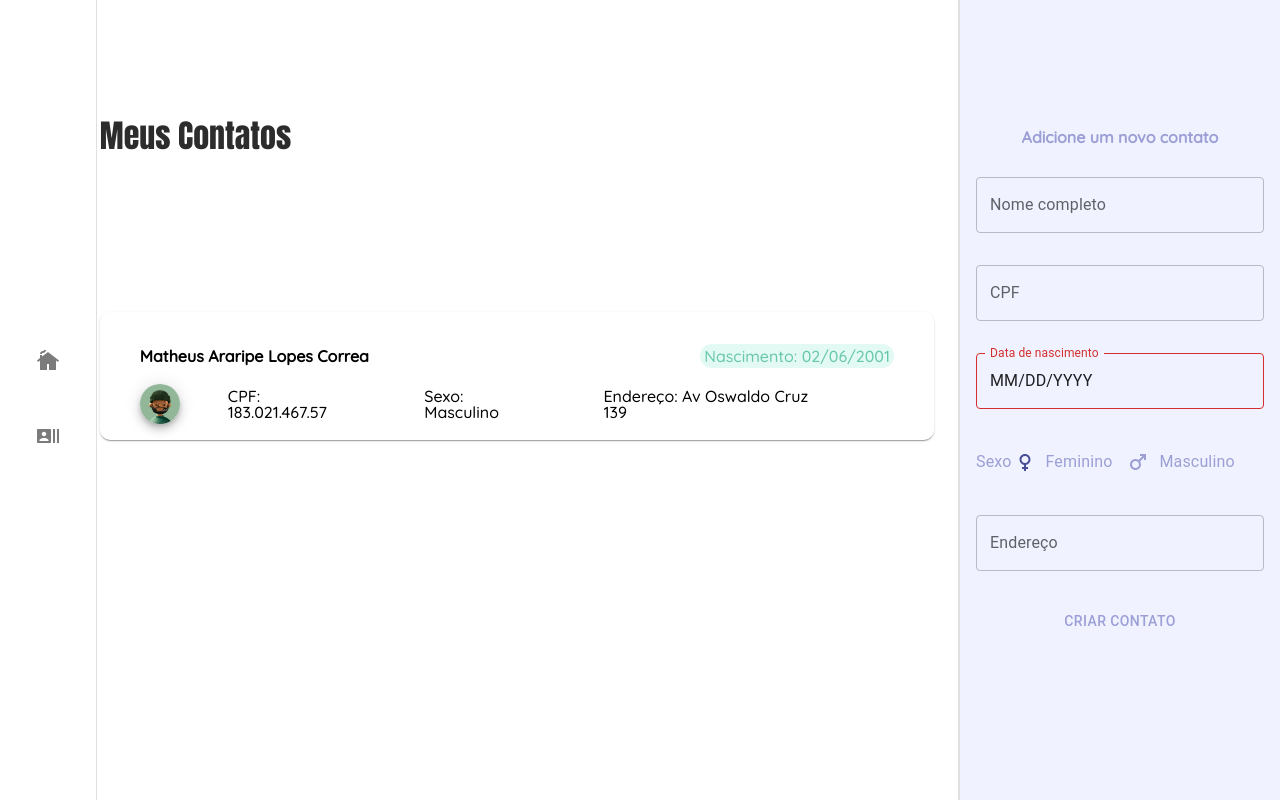
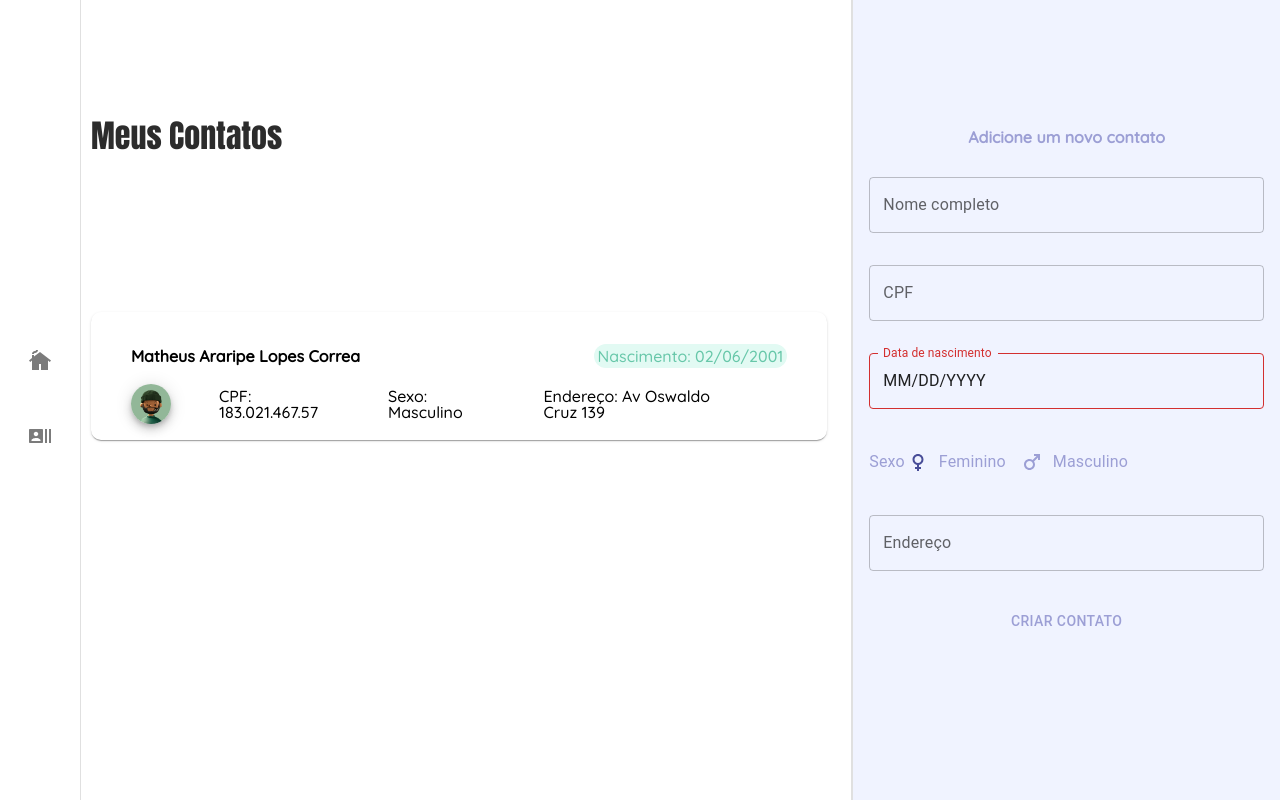
Before and after one commit to MatheusAraripe/cadastro-usuario, a React (Vite) app: page /contacts in a window 1280 px wide. Built offline with nearby package versions, Linux system fonts and the light colour scheme.

Commit message:
fix: ajustes na responsividade do formulário

```diff
--- a/src/components/Navbar/Navbar.jsx
+++ b/src/components/Navbar/Navbar.jsx
@@ -16,7 +16,7 @@ function Navbar() {
       justifyContent={'center'}
       alignItems={"center"}
       height={"100%"}
-      width={{lg: "8vh", md: '7vh'}}
+      width={{xl: '8vh', lg: "6vh", md: '4vh'}}
       >
         <Box my={3} >
           <Link to="/" className='navLink'>{<CottageIcon fontSize='medium'/>}</Link>
--- a/src/pages/contacts/Contacts.jsx
+++ b/src/pages/contacts/Contacts.jsx
@@ -1,21 +1,23 @@
 import React from 'react'
-import { Box, Grid } from '@mui/material'
+import { Box, Grid, Hidden} from '@mui/material'
 import { ContactCard, MainContainer, ContactForm } from '../../components'
 
 
 function Contacts() {
   return (
     <Grid container justifyContent={'center'} alignItems={'center'}>
-      <Grid item md={9} borderRight={2} borderColor={'grey.300'}>
+      <Grid item xl={9} lg={8} md={8} borderRight={2} borderColor={'grey.300'}>
         <MainContainer title={"Meus Contatos"}>
             <Box my={20} >
                 <ContactCard />
             </Box>
         </MainContainer>
       </Grid>
-      <Grid item md={3} sx={{backgroundColor: 'purple.main'}} height={'100vh'} display={'flex'} justifyContent={'center'} alignItems={'center'}>
-        <ContactForm />
-      </Grid>
+      <Hidden mdDown>
+        <Grid item xl={3} lg={4} md={4} sx={{backgroundColor: 'purple.main'}} height={'100vh'} display={'flex'} justifyContent={'center'} alignItems={'center'}>
+          <ContactForm />
+        </Grid>
+      </Hidden>
     </Grid>
   )
 }
```
Also changed, not shown: src/components/form/ButtonFormResponsive.jsx (added, +9 -0 lines).
